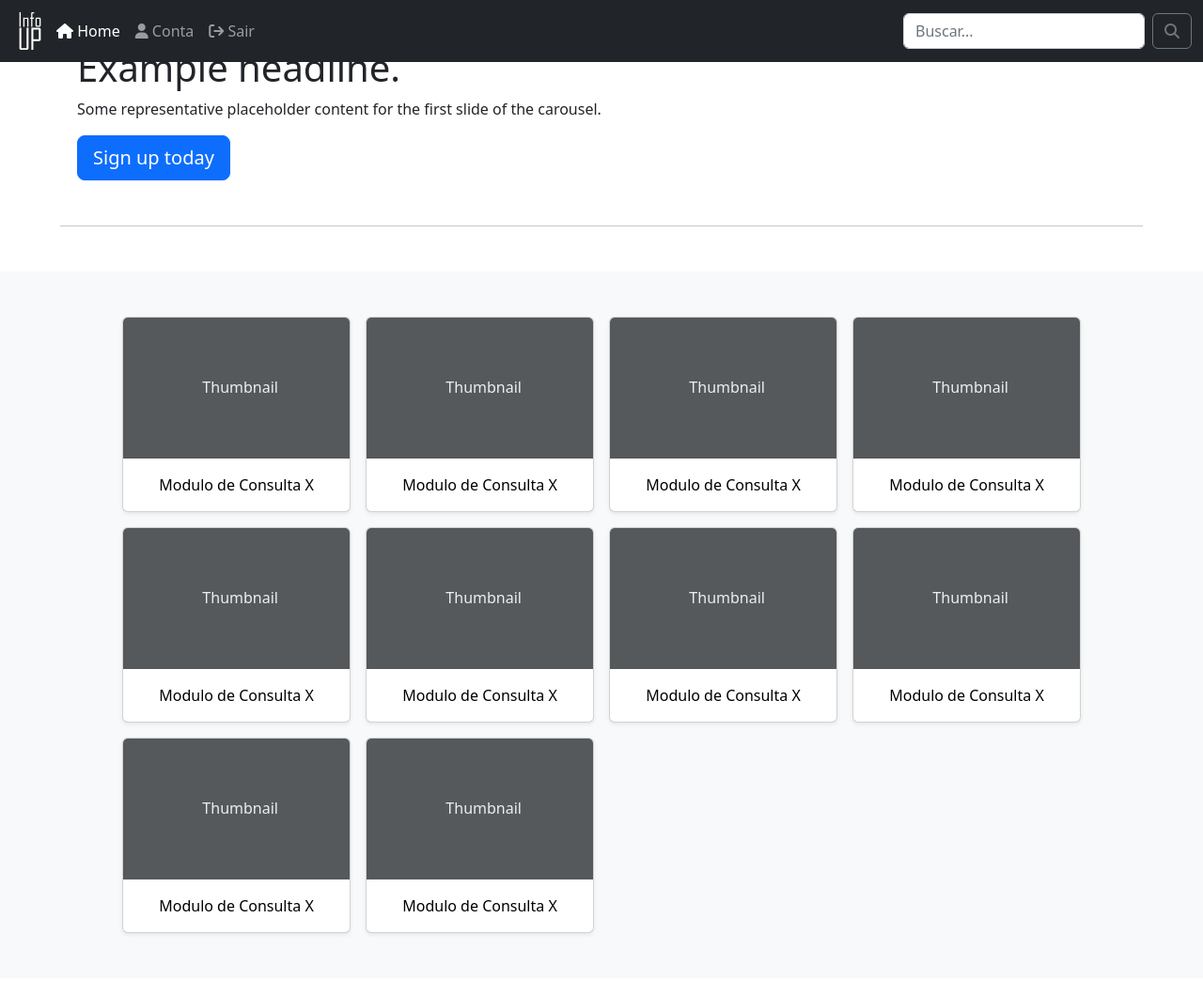
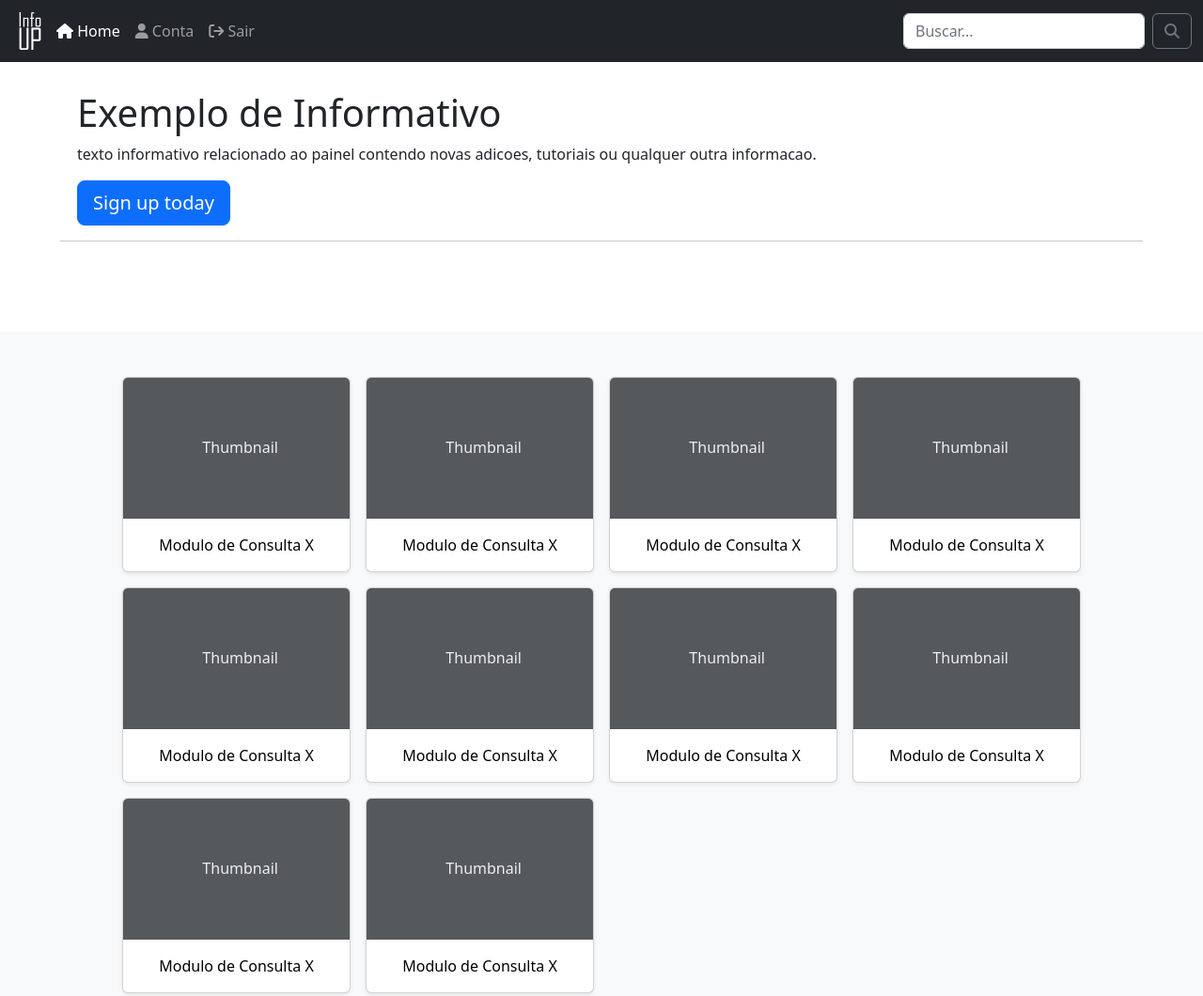
Before and after one commit to rodrigols-10/InfoUp, a plain HTML site: page InfoUp/home.html in a window 1280 px wide. Shown: the whole page at 94% size. Drawn offline with nearby package versions, Linux system fonts and the light colour scheme.

Commit message:
correcao no home

```diff
--- a/InfoUp/home.html
+++ b/InfoUp/home.html
@@ -45,14 +45,14 @@
       </header>
 
       <main>
-        <section class="notifications my-5">
+        <section class="notifications my-5 pt-5">
             <div class="container">
-                <h1>Example headline.</h1>
-                <p>Some representative placeholder content for the first slide of the carousel.</p>
+                <h1>Exemplo de Informativo</h1>
+                <p>texto informativo relacionado ao painel contendo novas adicoes, tutoriais ou qualquer outra informacao.</p>
                 <p><a class="btn btn-lg btn-primary" href="#">Sign up today</a></p>
             </div>
+            <hr style="width: 90%; margin:0 auto;">
         </section>
-        <hr style="width: 90%; margin:0 auto;">
         <div class="query-list py-5">
             <div class="py-5 bg-light">
                 <div class="container">
```
